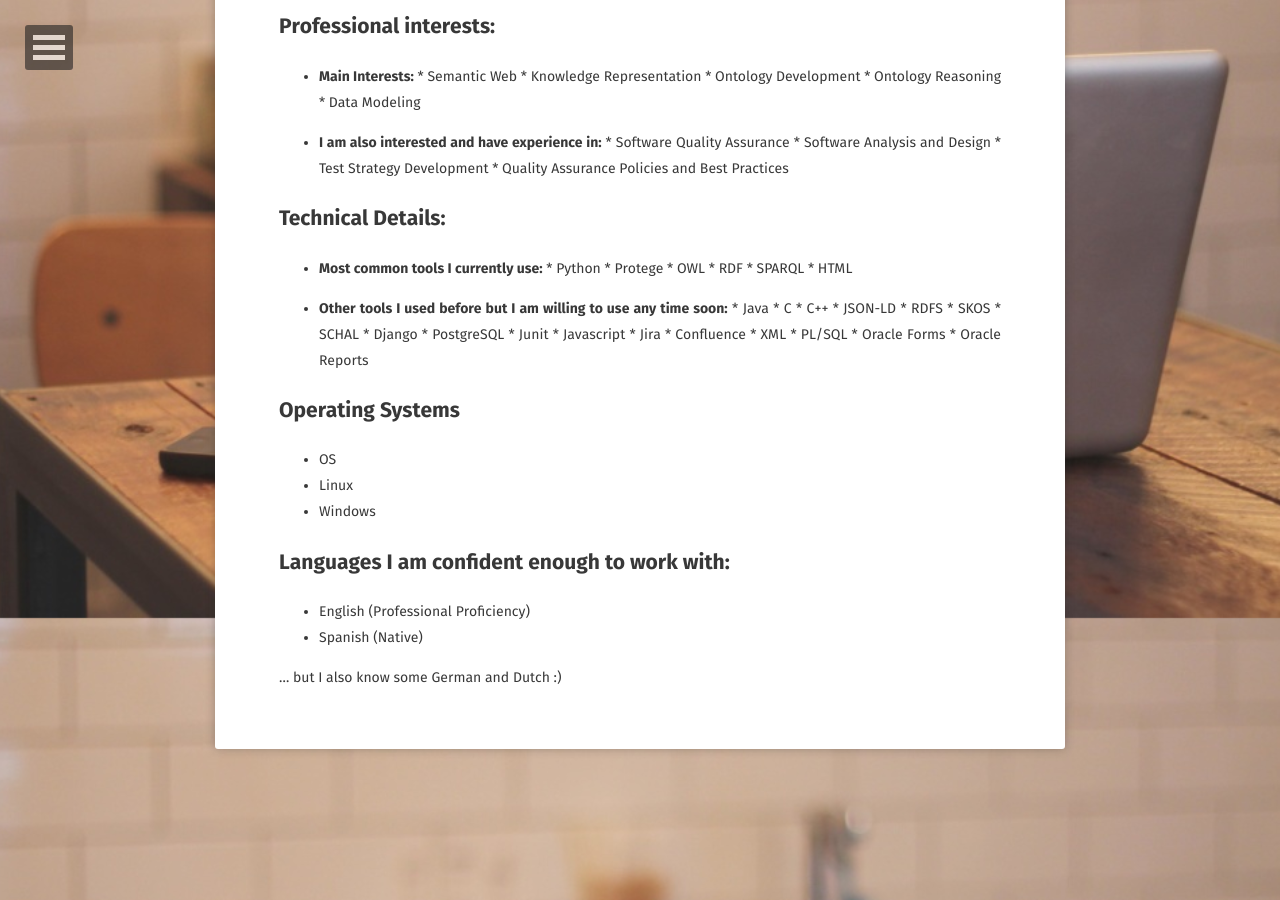
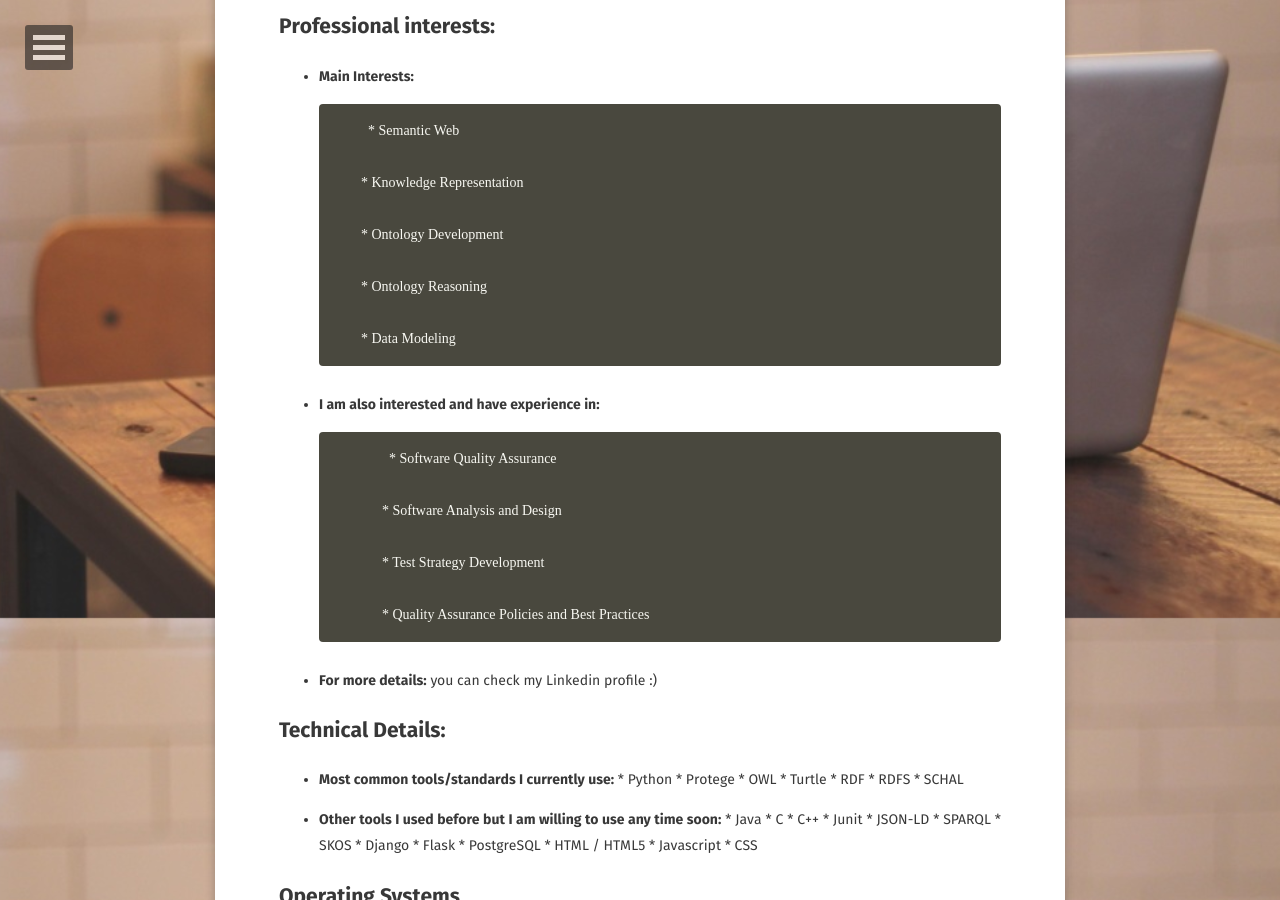
Before and after one commit to lcomet/linamolinascomet, a Jekyll site: the page built from projects/index.md, in a window 1280 px wide and 900 px high, scrolled down 282 px. Built offline with Jekyll 4.4.1, drawn with Linux system fonts in a browser that asks for light colours; some web fonts are replaced.

Commit message:
update
update some info

```diff
--- a/projects/index.md
+++ b/projects/index.md
@@ -7,46 +7,54 @@ comments: false
 ---
 ## Professional interests:
 * __Main Interests:__
+
               * Semantic Web
+
               * Knowledge Representation
+
               * Ontology Development
+
               * Ontology Reasoning
+
               * Data Modeling
 
 * __I am also interested and have experience in:__
-              * Software Quality Assurance
+
+                    * Software Quality Assurance
+
                     * Software Analysis and Design
+
                     * Test Strategy Development
+
                     * Quality Assurance Policies and Best Practices
+
+* __For more details:__ you can check my Linkedin profile :)
 
 ## Technical Details:
 
-* __Most common tools I currently use:__
+* __Most common tools/standards I currently use:__
               * Python
               * Protege
               * OWL
+              * Turtle
               * RDF
-              * SPARQL
-              * HTML
+              * RDFS
+              * SCHAL
 
 * __Other tools I used before but I am willing to use any time soon:__
               * Java
               * C
               * C++
+              * Junit
               * JSON-LD
-              * RDFS
+              * SPARQL
               * SKOS
-              * SCHAL
               * Django
+              * Flask
               * PostgreSQL
-              * Junit
+              * HTML / HTML5
               * Javascript
-              * Jira
-              * Confluence
-              * XML
-              * PL/SQL
-              * Oracle Forms
-              * Oracle Reports
+              * CSS
 
 ## Operating Systems
 * OS
```
Also changed, not shown: about/index.md (+2 -2 lines), 5 other files.
